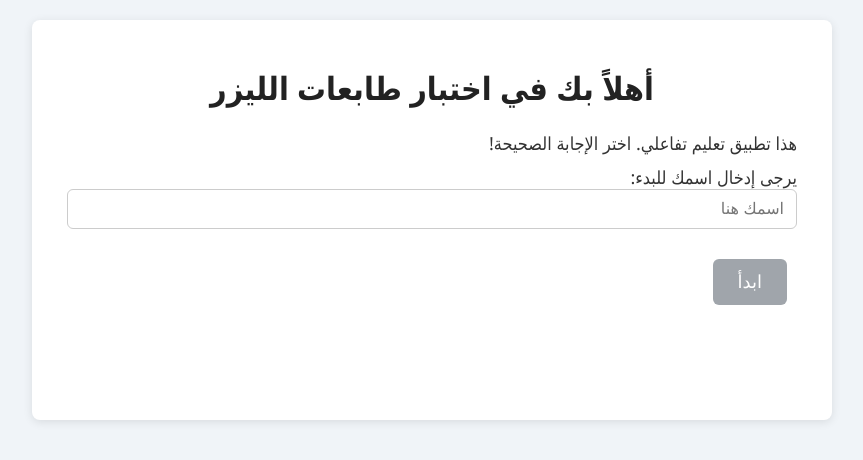
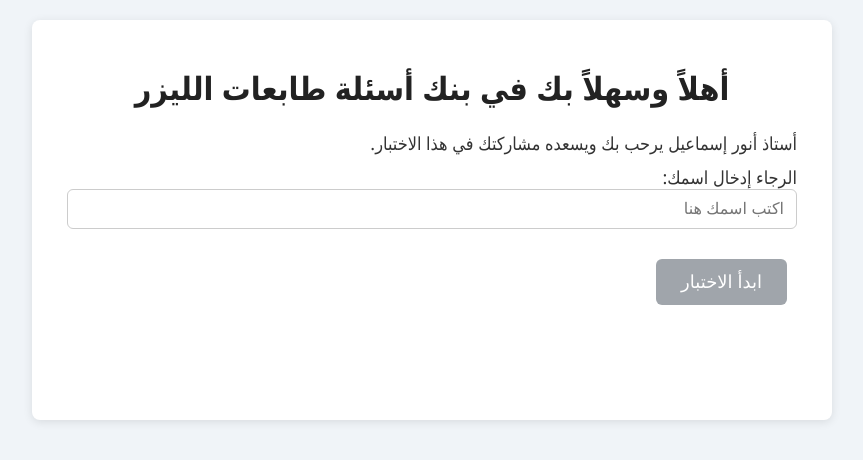
Before and after one commit to Anwar-Esmael/laser-printer-quiz, a plain HTML site: page index.html in a window 1280 px wide. Shown: the whole page, without its empty margins (208-1071 px from the left). Drawn offline with Linux system fonts and the light colour scheme.

Commit message:
Update index.html

```diff
--- a/index.html
+++ b/index.html
@@ -19,13 +19,13 @@
 </head>
 <body>
   <div class="container">
-    <!-- شاشة الترحيب -->
+     <!-- ترحيب واستقبال الطالب -->
     <div id="welcome-screen" class="screen active">
-      <h1>أهلاً بك في اختبار طابعات الليزر</h1>
-      <p>هذا تطبيق تعليم تفاعلي. اختر الإجابة الصحيحة!</p>
-      <label for="studentName">يرجى إدخال اسمك للبدء:</label>
-      <input type="text" id="studentName" placeholder="اسمك هنا" />
-      <button id="startBtn" disabled>ابدأ</button>
+      <h1>أهلاً وسهلاً بك في بنك أسئلة طابعات الليزر</h1>
+      <p>أستاذ أنور إسماعيل يرحب بك ويسعده مشاركتك في هذا الاختبار.</p>
+      <label for="studentName">الرجاء إدخال اسمك:</label>
+      <input type="text" id="studentName" placeholder="اكتب اسمك هنا" />
+      <button id="startBtn" disabled>ابدأ الاختبار</button>
     </div>
 
     <!-- شاشة الأسئلة -->
```
